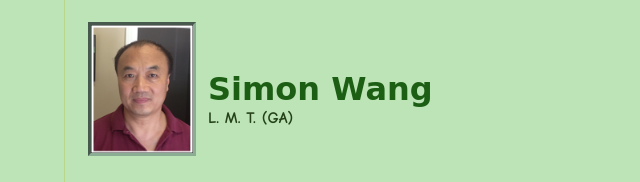
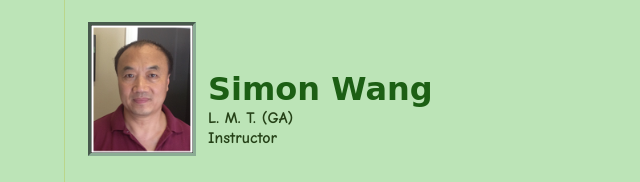
Before and after one commit to hatcm/hatcm.github.io, a plain HTML site: page practitioners/index.html in a window 1280 px wide. Shown: the part 793-975 px from the top of the page, 276-916 px from the left. Drawn offline with nearby package versions, Linux system fonts and the light colour scheme.

Commit message:
Update index.html
Add bio for Simon: Instructor

```diff
--- a/practitioners/index.html
+++ b/practitioners/index.html
@@ -78,7 +78,7 @@ the highest national level institute in traditional Chinese medicine (TCM)</li>
             <div class="column biocontainer">
             <div class="bio">
             <img class="headshot" src="../images/simon.wang.4x5.png">
-            <div class="degree"><div class="name">Simon Wang</div>L. M. T. (GA)</div>
+            <div class="degree"><div class="name">Simon Wang</div>L. M. T. (GA)<br/>Instructor</div>
             <div class="list">
             <ul><li>Specialize in traditional Chinese Tui Na (meridian style therapeutic massage)</li>
             <li>Alleviate musculoskeletal pain, stiffness, strain and sprain</li>
```
